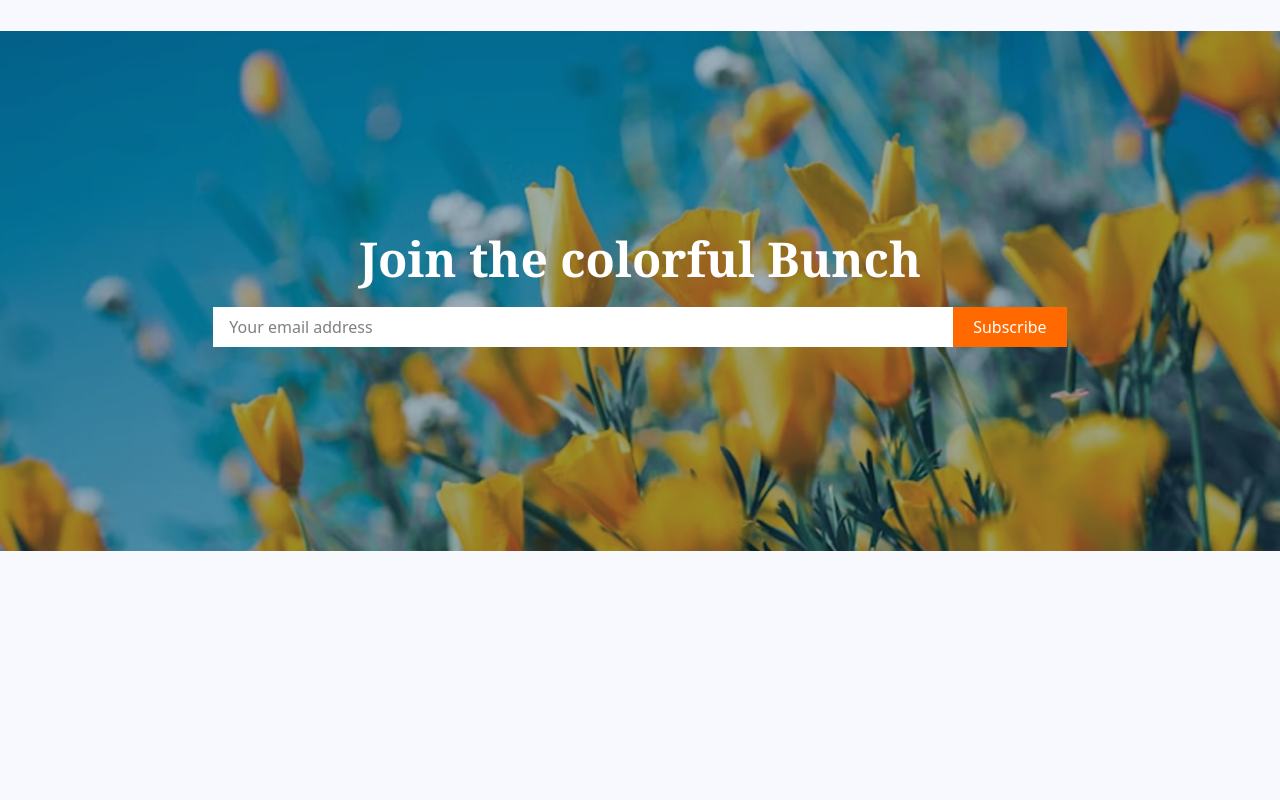
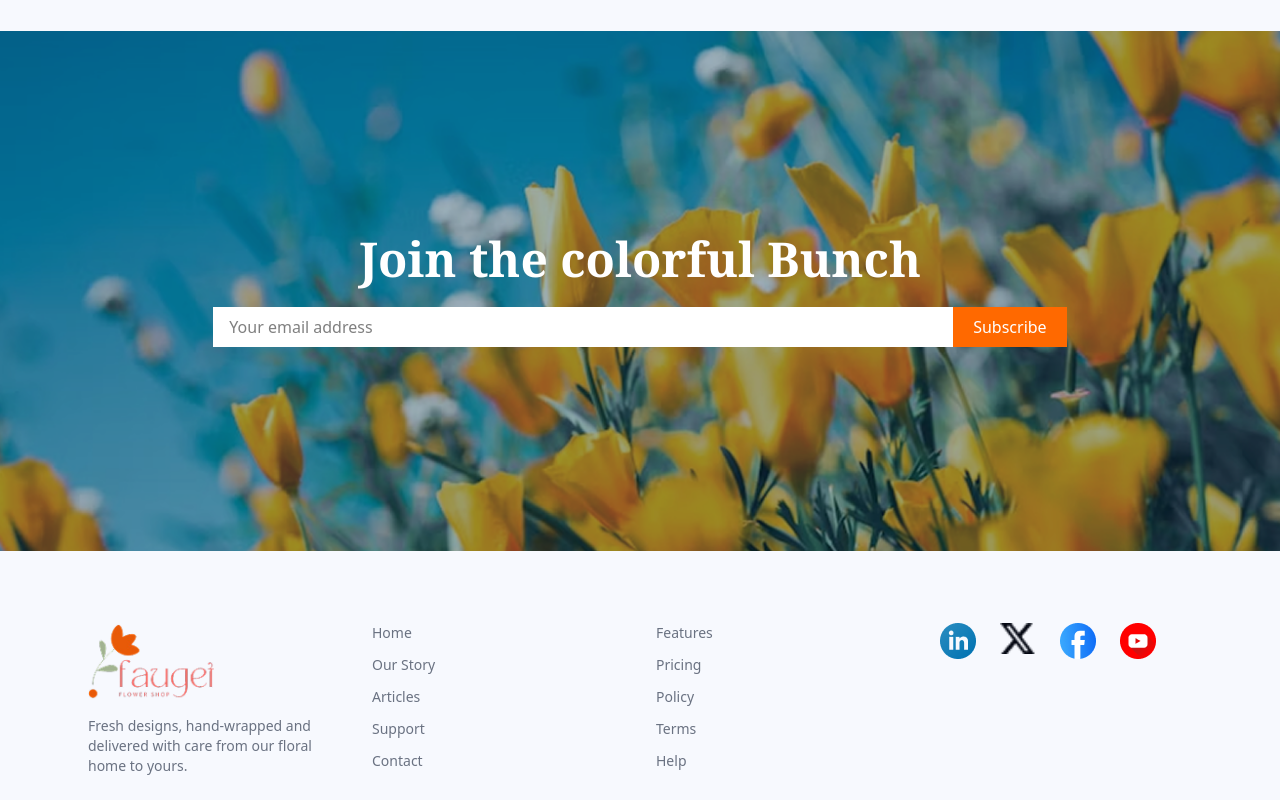
Before and after one commit to Abdullah-Al-N0man/flower-web, a plain HTML site: page index.html in a window 1280 px wide. Shown: the part 3248-4048 px from the top of the page. Before the commit the page ends 3799 px from the top, so only its background shows below. Drawn offline with nearby package versions, Linux system fonts and the light colour scheme.

Commit message:
footer added

```diff
--- a/index.html
+++ b/index.html
@@ -163,3 +163,33 @@
         </form>
       </section>
     </main>
+
+    <!-- foot -->
+    <footer class="max-w-6xl mx-auto grid grid-cols-1 gap-8 p-6 mt-12 lg:grid-cols-4">
+      <div>
+        <img src="./assets/logo.png" alt="Petal Bloom Logo" class="w-1/2" />
+        <p class="mt-4 text-gray-500 text-sm">Fresh designs, hand-wrapped and delivered with care from our floral home to yours.</p>
+      </div>
+      <ul class="flex flex-col gap-3 text-sm text-gray-500">
+        <li><a href="#" class="hover:text-orange-500">Home</a></li>
+        <li><a href="#" class="hover:text-orange-500">Our Story</a></li>
+        <li><a href="#" class="hover:text-orange-500">Articles</a></li>
+        <li><a href="#" class="hover:text-orange-500">Support</a></li>
+        <li><a href="#" class="hover:text-orange-500">Contact</a></li>
+      </ul>
+      <ul class="flex flex-col gap-3 text-sm text-gray-500">
+        <li><a href="#" class="hover:text-orange-500">Features</a></li>
+        <li><a href="#" class="hover:text-orange-500">Pricing</a></li>
+        <li><a href="#" class="hover:text-orange-500">Policy</a></li>
+        <li><a href="#" class="hover:text-orange-500">Terms</a></li>
+        <li><a href="#" class="hover:text-orange-500">Help</a></li>
+      </ul>
+      <div class="flex gap-6">
+        <a href=""><img src="assets/icon-linkedin.png" alt="LinkedIn" class="w-9" /></a>
+        <a href=""><img src="assets/icon-twitter.png" alt="X" class="w-9" /></a>
+        <a href=""><img src="assets/icon-facebook.png" alt="Facebook" class="w-9" /></a>
+        <a href=""><img src="assets/icon-youtube.png" alt="YouTube" class="w-9" /></a>
+      </div>
+    </footer>
+  </body>
+</html>
```
